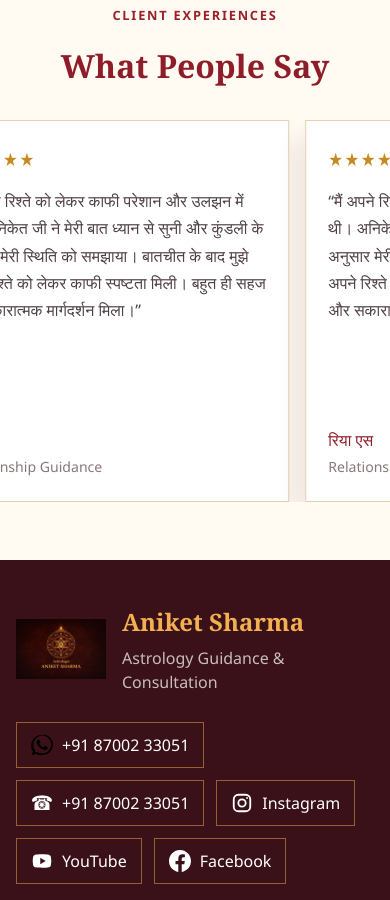
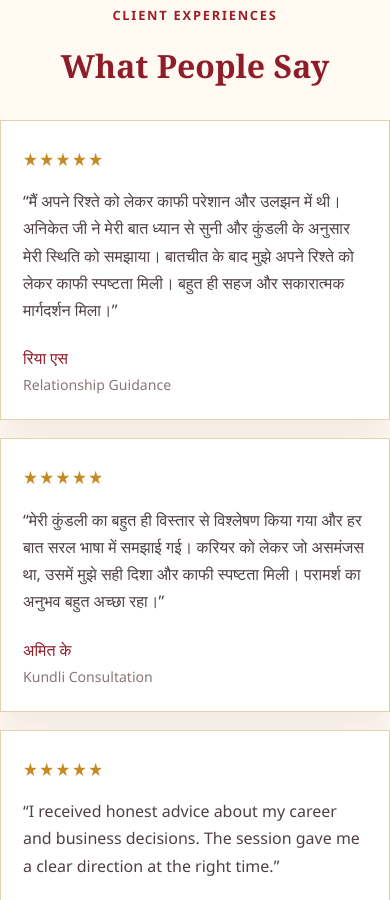
Before and after one commit to siwachanshull/Astrologer_Frontend_Project, a React (Vite) app in the folder aniket_website/: page / in a window 390 px wide. Shown: the part 11100-12000 px from the top of the page. Built offline with nearby package versions, Linux system fonts and the light colour scheme; no server answers.

Commit message:
testimonial according to mobile sizing is changed

```diff
--- a/aniket_website/src/App.css
+++ b/aniket_website/src/App.css
@@ -1130,6 +1130,29 @@
   .testimonial-card {
     flex-basis: 100%;
   }
+
+  .testimonials-track {
+    display: block;
+    width: 100%;
+    animation: none;
+  }
+
+  .testimonial-group {
+    display: flex;
+    width: 100%;
+    margin: 0;
+    flex-direction: column;
+    gap: 18px;
+  }
+
+  .testimonial-group[aria-hidden="true"] {
+    display: none;
+  }
+
+  .testimonial-card {
+    flex: 0 0 auto;
+    width: 100%;
+  }
 }
 
 @media (max-width: 768px) {
```
